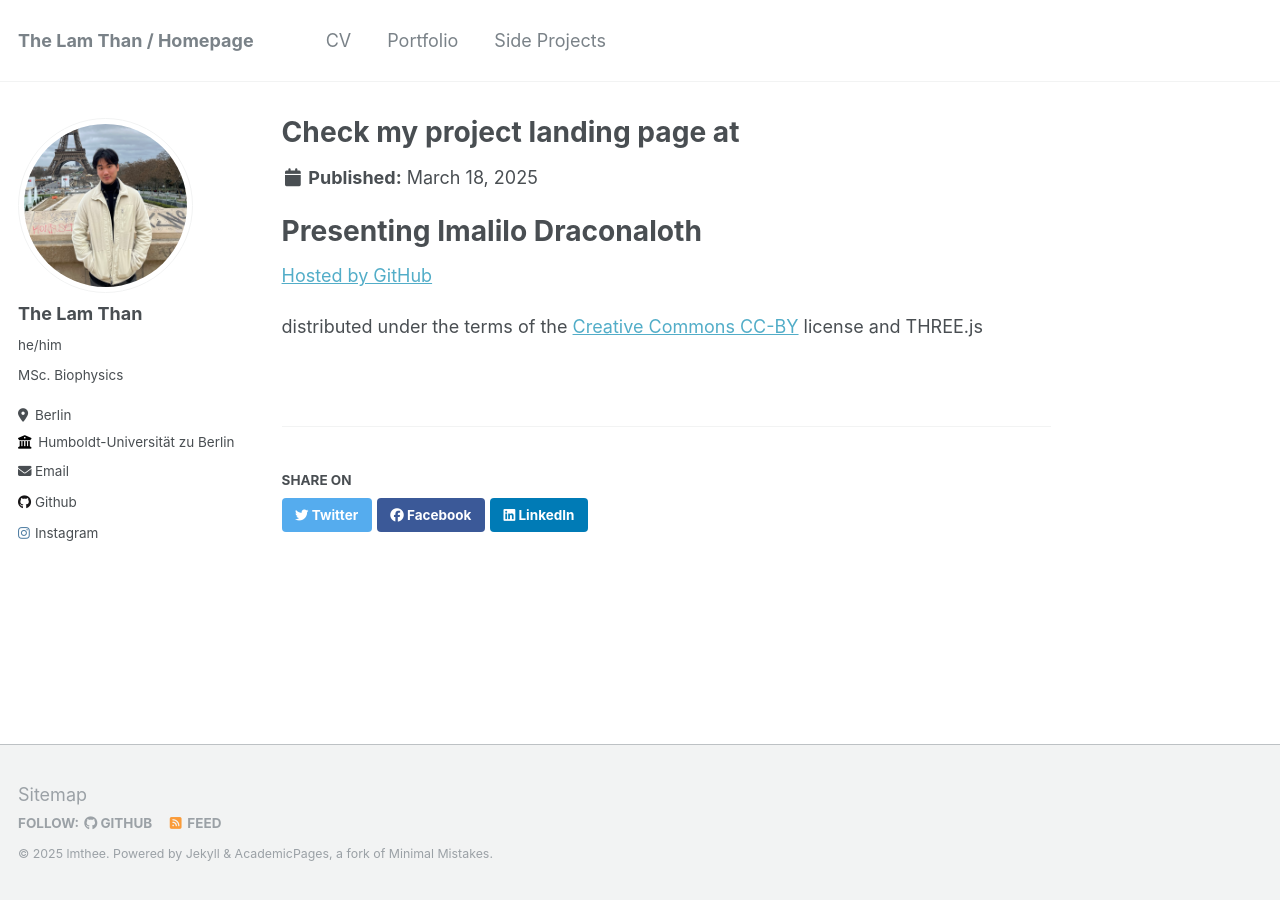
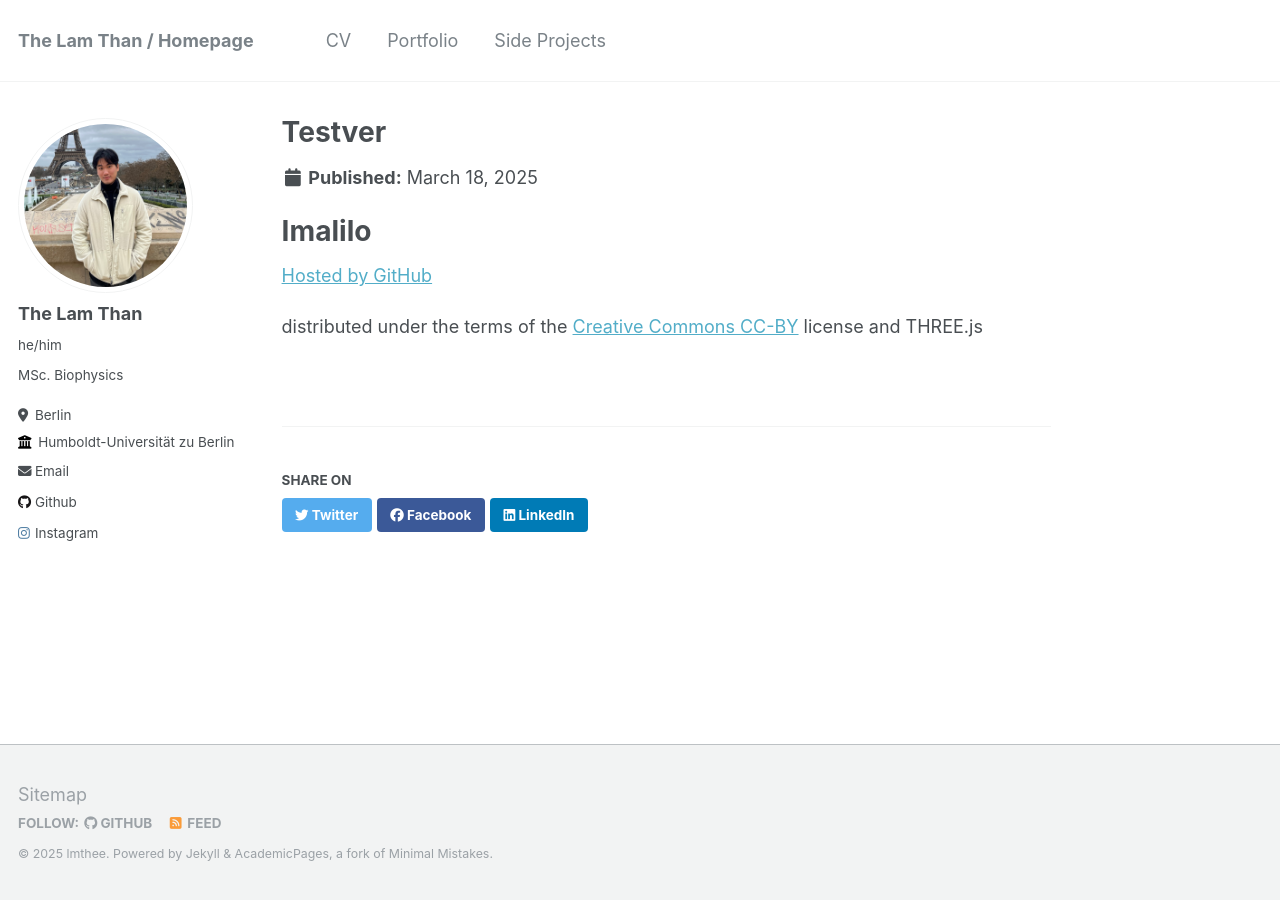
Before and after one commit to tlamt02/tlamt02.github.io, a Jekyll site: the page built from _project/project.md, in a window 1280 px wide. Built offline with Jekyll 4.4.1, drawn with Linux system fonts in a browser that asks for light colours.

Commit message:
Update project.md

```diff
--- a/_project/project.md
+++ b/_project/project.md
@@ -1,10 +1,10 @@
 ---
-title: "Check my project landing page at"
-excerpt: "Brrr"
+title: "Testver"
+excerpt: "TestWeb"
 collection: project
 ---
 
-Presenting Imalilo Draconaloth
+Imalilo
 ======
 <a href="https://tlamt02.github.io/imalilodracon/"> Hosted by GitHub </a>
 
```
